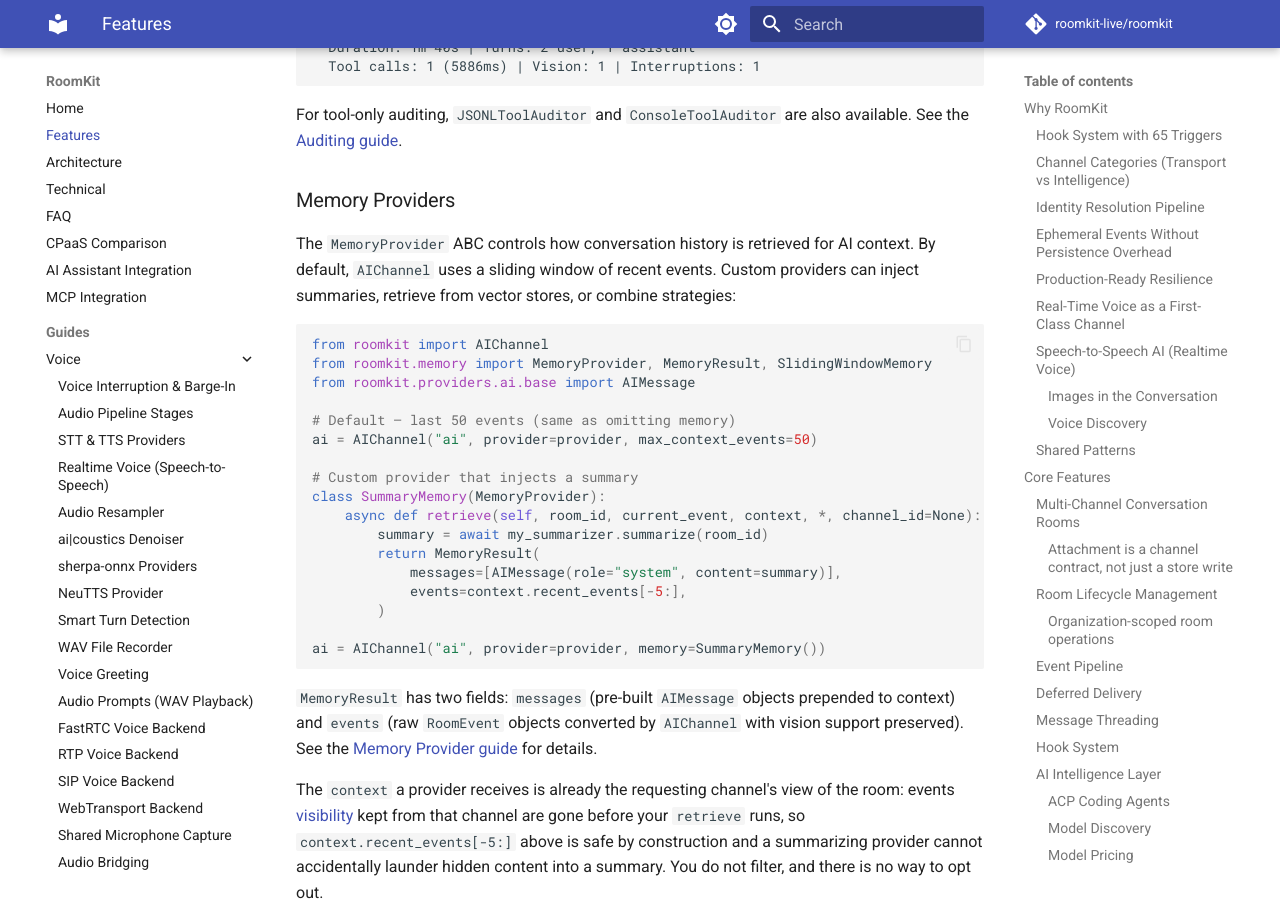
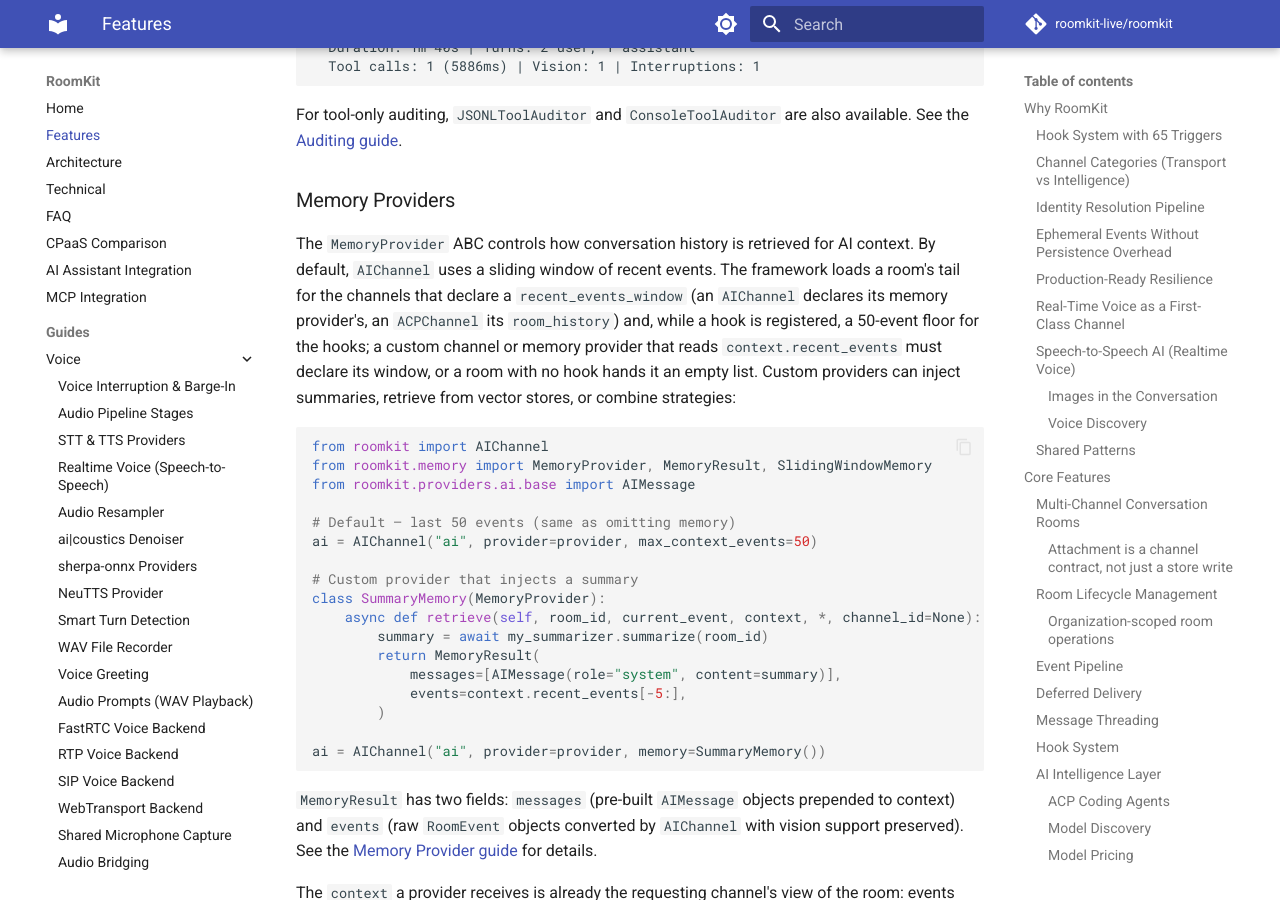
Before and after one commit to roomkit-live/roomkit-docs, an MkDocs documentation site: the page built from docs/features.md, in a window 1280 px wide and 900 px high, scrolled down 31438 px. Built offline with MkDocs 1.6.1 and Material for MkDocs 9.7.7, drawn with Linux system fonts in a browser that asks for light colours; comment, search, counter and statistics services are not loaded; some of the changed text lies outside the part shown.

Commit message:
docs(features): a channel that reads the room tail declares its window (RMK-103)

````diff
--- a/docs/features.md
+++ b/docs/features.md
@@ -1227,7 +1227,7 @@ For tool-only auditing, `JSONLToolAuditor` and `ConsoleToolAuditor` are also ava
 
 ### Memory Providers
 
-The `MemoryProvider` ABC controls how conversation history is retrieved for AI context. By default, `AIChannel` uses a sliding window of recent events. Custom providers can inject summaries, retrieve from vector stores, or combine strategies:
+The `MemoryProvider` ABC controls how conversation history is retrieved for AI context. By default, `AIChannel` uses a sliding window of recent events. The framework loads a room's tail for the channels that declare a `recent_events_window` (an `AIChannel` declares its memory provider's, an `ACPChannel` its `room_history`) and, while a hook is registered, a 50-event floor for the hooks; a custom channel or memory provider that reads `context.recent_events` must declare its window, or a room with no hook hands it an empty list. Custom providers can inject summaries, retrieve from vector stores, or combine strategies:
 
 ```python
 from roomkit import AIChannel
````
